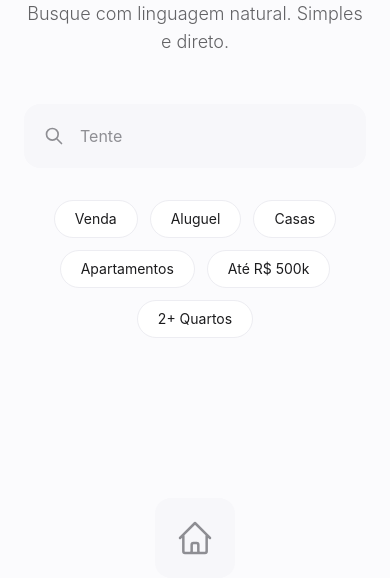
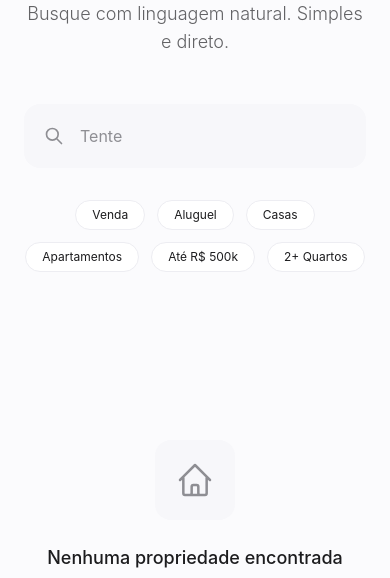
Before and after one commit to andrehfp/portal-reativa, a Python web app: template templates/index.html in a window 390 px wide. Shown: the part 177-755 px from the top of the page. Run offline with Jinja, Linux system fonts and the light colour scheme; the template is opened without the code that fills it, so the values that code supplies are empty; some libraries are stand-ins or nearby versions.

Commit message:
feat: Implement comprehensive filter UX improvements with clear all functionality
- Add state-aware static filter buttons with active/disabled visual states
- Implement toggle behavior for static filters (on/off instead of just adding)
- Add "Clear All Filters" button with trash icon for easy filter management
- Enhanced visual hierarchy: smaller static filters, prominent active filters
- Improved mobile responsiveness with horizontal scrolling
- Add comprehensive JavaScript functions:
  - toggleFilter(): Toggle static filter buttons on/off
  - clearAllFilters(): Remove all active filters and update UI
  - updateQuickFilterStates(): Sync visual states with FilterManager
- Implement mutual exclusivity for transaction type filters
- Apple-inspired minimalist design with smooth transitions

🤖 Generated with [Claude Code](https://claude.ai/code)

Co-Authored-By: Claude <noreply@anthropic.com>

```diff
--- a/templates/base.html
+++ b/templates/base.html
@@ -225,8 +225,44 @@
             color: inherit;
         }
 
+        /* Quick Filter Buttons Styling */
+        .filter-quick-btn {
+            transition: all 0.2s cubic-bezier(0.4, 0, 0.2, 1);
+        }
+
+        .filter-quick-btn.active {
+            background-color: #242426;
+            color: white;
+            border-color: #242426;
+        }
+
+        .filter-quick-btn.disabled {
+            opacity: 0.4;
+            cursor: not-allowed;
+        }
+
+        .filter-quick-btn.disabled:hover {
+            background-color: white;
+            border-color: #EDEDF2;
+        }
+
         /* Mobile responsive filter pills */
         @media (max-width: 768px) {
+            .filter-quick-btn {
+                font-size: 0.625rem;
+                padding: 0.375rem 0.75rem;
+            }
+
+            #quick-filters {
+                overflow-x: auto;
+                padding-bottom: 8px;
+                scrollbar-width: none;
+            }
+
+            #quick-filters::-webkit-scrollbar {
+                display: none;
+            }
+
             #active-filters {
                 flex-wrap: nowrap;
                 overflow-x: auto;
@@ -438,7 +474,15 @@
         }
 
         // Initialize on DOM ready and HTMX events
-        document.addEventListener('DOMContentLoaded', initializeFilterManager);
+        document.addEventListener('DOMContentLoaded', function() {
+            initializeFilterManager();
+            // Update filter states on initial load
+            setTimeout(() => {
+                if (filterManager) {
+                    updateQuickFilterStates();
+                }
+            }, 100);
+        });
 
         // Re-initialize on HTMX content updates (but preserve existing instance)
         document.addEventListener('htmx:afterSettle', function(event) {
@@ -488,6 +532,70 @@
                 filterManager.removeFilter(category);
             }
         }
+
+        // New toggle function for static filter buttons
+        function toggleFilter(category, value, label) {
+            if (filterManager) {
+                const hasFilter = filterManager.filters.has(category);
+                if (hasFilter && filterManager.filters.get(category).value === value) {
+                    filterManager.removeFilter(category);
+                } else {
+                    filterManager.addFilter(category, value, label);
+                }
+                updateQuickFilterStates();
+            }
+        }
+
+        // Clear all filters function
+        function clearAllFilters() {
+            if (filterManager) {
+                filterManager.filters.clear();
+                filterManager.syncSearchBar();
+                filterManager.executeSearch();
+                updateQuickFilterStates();
+            }
+        }
+
+        // Update the visual state of quick filter buttons
+        function updateQuickFilterStates() {
+            const quickFilters = document.querySelectorAll('.filter-quick-btn[data-filter-type]');
+            quickFilters.forEach(button => {
+                const type = button.dataset.filterType;
+                const value = button.dataset.filterValue;
+
+                if (filterManager && filterManager.filters.has(type) &&
+                    filterManager.filters.get(type).value === value) {
+                    button.classList.add('active');
+                } else {
+                    button.classList.remove('active');
+                }
+
+                // Handle disabled state for mutually exclusive filters
+                if (type === 'transaction_type') {
+                    const hasOtherTransaction = filterManager && filterManager.filters.has('transaction_type') &&
+                        filterManager.filters.get('transaction_type').value !== value;
+                    if (hasOtherTransaction) {
+                        button.classList.add('disabled');
+                    } else {
+                        button.classList.remove('disabled');
+                    }
+                } else {
+                    button.classList.remove('disabled');
+                }
+            });
+        }
+
+        // Update filter states after HTMX updates
+        document.addEventListener('htmx:afterSettle', function(event) {
+            if (event.target.querySelector('input[name="q"]')) {
+                setTimeout(() => {
+                    if (filterManager) {
+                        filterManager.forceSyncFromSearchBar();
+                        updateQuickFilterStates();
+                    }
+                }, 100);
+            }
+        });
     </script>
 </head>
 <body class="h-full bg-gray-50 font-sans text-gray-900 antialiased">
--- a/templates/index.html
+++ b/templates/index.html
@@ -45,28 +45,36 @@
         </form>
 
         <!-- Quick Filters -->
-        <div class="flex flex-wrap justify-center gap-3 mt-8">
-            <button class="px-5 py-2 text-sm bg-white border border-gray-200 rounded-full hover:border-gray-300 hover:bg-gray-50 transition-all"
-                    onclick="addFilter('transaction_type', 'venda', 'Venda')">
+        <div class="flex flex-wrap justify-center gap-3 mt-8" id="quick-filters">
+            <button class="filter-quick-btn px-4 py-1.5 text-xs bg-white border border-gray-200 rounded-full hover:border-gray-300 hover:bg-gray-50 transition-all"
+                    data-filter-type="transaction_type"
+                    data-filter-value="venda"
+                    onclick="toggleFilter('transaction_type', 'venda', 'Venda')">
                 Venda
             </button>
-            <button class="px-5 py-2 text-sm bg-white border border-gray-200 rounded-full hover:border-gray-300 hover:bg-gray-50 transition-all"
-                    onclick="addFilter('transaction_type', 'aluguel', 'Aluguel')">
+            <button class="filter-quick-btn px-4 py-1.5 text-xs bg-white border border-gray-200 rounded-full hover:border-gray-300 hover:bg-gray-50 transition-all"
+                    data-filter-type="transaction_type"
+                    data-filter-value="aluguel"
+                    onclick="toggleFilter('transaction_type', 'aluguel', 'Aluguel')">
                 Aluguel
             </button>
-            <button class="px-5 py-2 text-sm bg-white border border-gray-200 rounded-full hover:border-gray-300 hover:bg-gray-50 transition-all"
-                    onclick="addFilter('property_type', 'casas', 'Casas')">
+            <button class="filter-quick-btn px-4 py-1.5 text-xs bg-white border border-gray-200 rounded-full hover:border-gray-300 hover:bg-gray-50 transition-all"
+                    data-filter-type="property_type"
+                    data-filter-value="casas"
+                    onclick="toggleFilter('property_type', 'casas', 'Casas')">
                 Casas
             </button>
-            <button class="px-5 py-2 text-sm bg-white border border-gray-200 rounded-full hover:border-gray-300 hover:bg-gray-50 transition-all"
-                    onclick="addFilter('property_type', 'apartamentos', 'Apartamentos')">
+            <button class="filter-quick-btn px-4 py-1.5 text-xs bg-white border border-gray-200 rounded-full hover:border-gray-300 hover:bg-gray-50 transition-all"
+                    data-filter-type="property_type"
+                    data-filter-value="apartamentos"
+                    onclick="toggleFilter('property_type', 'apartamentos', 'Apartamentos')">
                 Apartamentos
             </button>
-            <button class="px-5 py-2 text-sm bg-white border border-gray-200 rounded-full hover:border-gray-300 hover:bg-gray-50 transition-all"
+            <button class="filter-quick-btn px-4 py-1.5 text-xs bg-white border border-gray-200 rounded-full hover:border-gray-300 hover:bg-gray-50 transition-all"
                     onclick="updateSearchAndSubmit('até 500k')">
                 Até R$ 500k
             </button>
-            <button class="px-5 py-2 text-sm bg-white border border-gray-200 rounded-full hover:border-gray-300 hover:bg-gray-50 transition-all"
+            <button class="filter-quick-btn px-4 py-1.5 text-xs bg-white border border-gray-200 rounded-full hover:border-gray-300 hover:bg-gray-50 transition-all"
                     onclick="updateSearchAndSubmit('2 quartos')">
                 2+ Quartos
             </button>
```
Also changed, not shown: templates/components/property_grid.html (+10 -1 lines).
